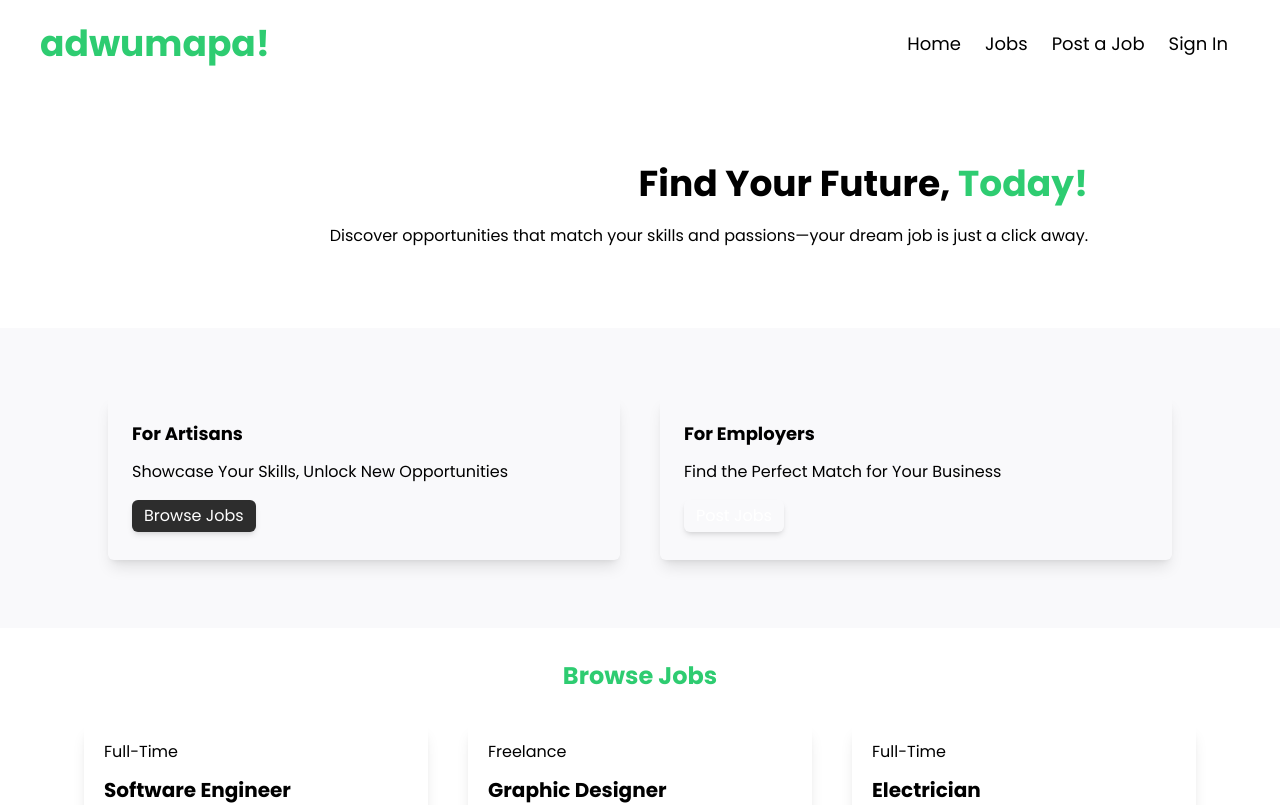
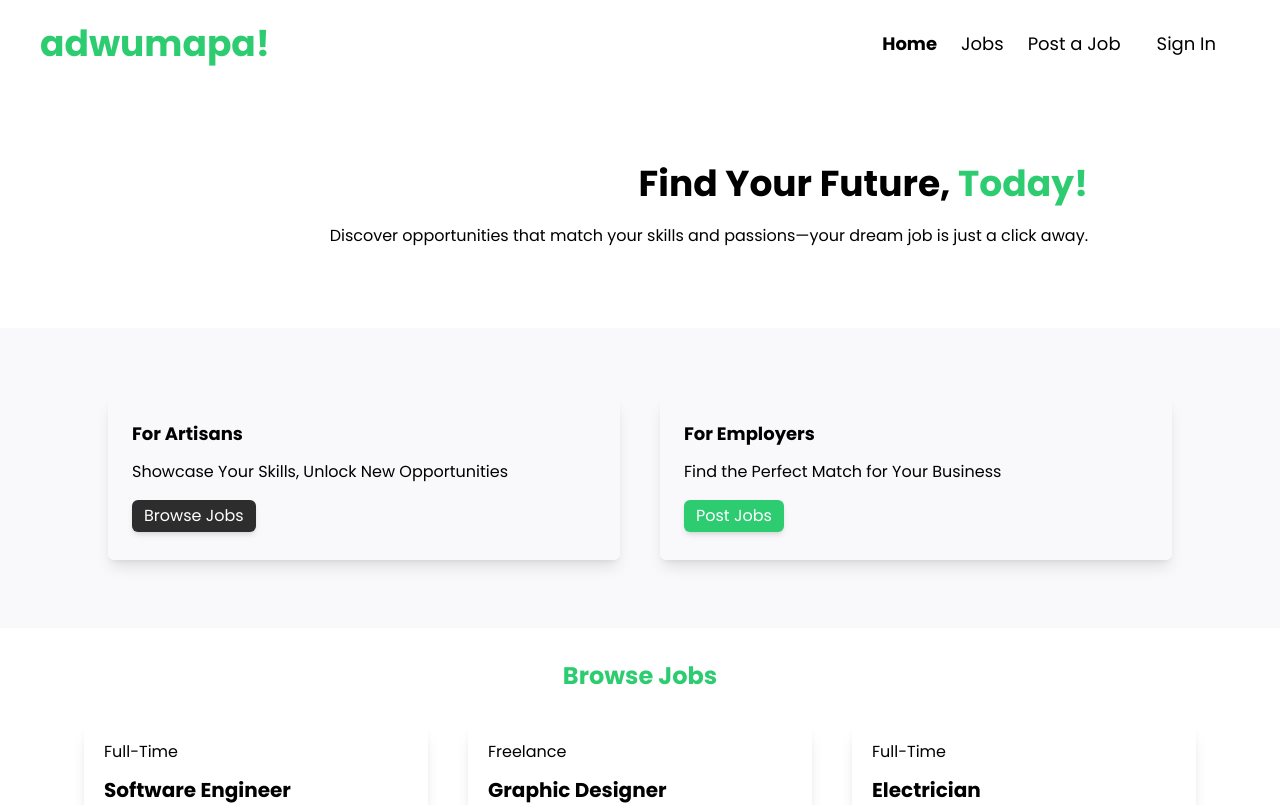
Before and after one commit to emmanuelcobbinah007/adwumapa, a React (Vite) app in the folder Rect Jobs Frontend/: page / in a window 1280 px wide. Shown: the top 805 px of the page. Built offline with nearby package versions, Linux system fonts and the light colour scheme.

Commit message:
forgot to commit yesterday

```diff
--- a/Rect Jobs Frontend/package.json
+++ b/Rect Jobs Frontend/package.json
@@ -7,7 +7,8 @@
     "dev": "vite",
     "build": "vite build",
     "lint": "eslint .",
-    "preview": "vite preview"
+    "preview": "vite preview",
+    "server": "json-server --watch src/jobs.json --port 5000"
   },
   "dependencies": {
     "react": "^18.3.1",
--- a/Rect Jobs Frontend/src/App.jsx
+++ b/Rect Jobs Frontend/src/App.jsx
@@ -5,6 +5,7 @@ import HomePage from './pages/HomePage';
 import AddJob from './pages/AddJob';
 import AllJobs from './pages/AllJobs';
 import Footer from './components/Footer'
+import NotFoundPage from './pages/NotFoundPage';
 
 function App() {
 
@@ -15,6 +16,7 @@ function App() {
         <Route path="/" element={<HomePage />} />
         <Route path="/add_job" element={<AddJob />} />
         <Route path="/all_jobs" element={<AllJobs />} />
+        <Route path="*" element={<NotFoundPage />} />
         </Routes>
       <Footer />
     </Router>
--- a/Rect Jobs Frontend/src/components/AllJobListings.jsx
+++ b/Rect Jobs Frontend/src/components/AllJobListings.jsx
@@ -1,5 +1,6 @@
 import React from 'react'
 import { useState } from 'react';
+import { FaMapPin } from 'react-icons/fa';
 import jobData from '../jobs.json'
 
 
@@ -20,7 +21,10 @@ return (
       <p className='font-semibold text-[#333] py-1 rounded'>{job.salary_range}</p>
       <hr />
       <div className='flex justify-between'>
-      <p className='text-gray-600 italic py-1 my-3'>{job.location}</p>
+      <div className='flex'>
+        <FaMapPin className='py-1 my-4 size-6'/>
+        <p className='text-gray-600 italic py-1 my-3'>{job.location}</p>
+      </div>
       <button className='bg-[#2d2d2d] text-white px-3 py-1 my-3 rounded shadow-md hover:bg-emerald-600 transition-all duration-300'>Read More</button>
       </div>
   </div>
--- a/Rect Jobs Frontend/src/components/Card.jsx
+++ b/Rect Jobs Frontend/src/components/Card.jsx
@@ -2,7 +2,7 @@ import React from 'react'
 import { useState, useEffect } from 'react'
 import { Link } from 'react-router-dom'
 
-const Card = ({title, tagline, buttonText, bgColour, btnColour}) => {
+const Card = ({title, tagline, buttonText, bgColour}) => {
 
   const [buttonTrigger, setButtonTrigger] = useState(false);
 
@@ -17,7 +17,7 @@ const Card = ({title, tagline, buttonText, bgColour, btnColour}) => {
             <h1 className='bg-inherit font-bold py-2 text-lg'>{title}</h1>
             <p className='bg-inherit text-md py-1'>{tagline}</p>
 
-            {buttonTrigger ? <Link to="/all_jobs"><button className={`py-1 px-3 my-3 mb-3 bg-[${btnColour}] text-md rounded-md text-white hover:scale-105 transition-all duration-300 shadow-md hover:font-semibold`}>{buttonText}</button></Link> : <button className={`py-1 px-3 my-3 mb-3 bg-[${btnColour}] text-md rounded-md text-white hover:scale-105 transition-all duration-300 shadow-md hover:font-semibold`}>{buttonText}</button>}
+            {buttonTrigger ? <Link to="/all_jobs"><button className={`py-1 px-3 my-3 mb-3 bg-[#2d2d2d] text-md rounded-md text-white hover:scale-105 transition-all duration-300 shadow-md hover:font-semibold`}>{buttonText}</button></Link> : <button className={`py-1 px-3 my-3 mb-3 bg-[#2ecc71] text-md rounded-md text-white hover:scale-105 transition-all duration-300 shadow-md hover:font-semibold`}>{buttonText}</button>}
 
         </div>
   )
--- a/Rect Jobs Frontend/src/components/Cards.jsx
+++ b/Rect Jobs Frontend/src/components/Cards.jsx
@@ -4,8 +4,8 @@ import Card from './Card'
 const Cards = () => {
   return (
     <div className='mt-[80px] flex justify-center mx-auto py-12 bg-[#f9f9fb]'>
-        <Card title='For Artisans' tagline='Showcase Your Skills, Unlock New Opportunities' buttonText='Browse Jobs' bgColour='#a4f0c2' btnColour='#2d2d2d'/>
-        <Card title='For Employers' tagline='Find the Perfect Match for Your Business' buttonText='Post Jobs' bgColour='#f4f4f9' btnColour='#2ecc71'/>
+        <Card title='For Artisans' tagline='Showcase Your Skills, Unlock New Opportunities' buttonText='Browse Jobs' bgColour='#a4f0c2'/>
+        <Card title='For Employers' tagline='Find the Perfect Match for Your Business' buttonText='Post Jobs' bgColour='#f4f4f9'/>
     </div>
   )
 }
--- a/Rect Jobs Frontend/src/components/Header.jsx
+++ b/Rect Jobs Frontend/src/components/Header.jsx
@@ -1,19 +1,32 @@
 import React from 'react';
-import { Link } from 'react-router-dom';
+import { NavLink } from 'react-router-dom';
 import '../App.css';
 
 const Header = () => {
+
+  const toggleNavClass = ({ isActive }) => isActive ? 'px-3 hover:font-bold transition-all duration-300 ease-in-out transform hover:cursor-pointer font-bold' : 'px-3 hover:font-bold transition-all duration-300 ease-in-out transform hover:cursor-pointer'
+
   return (
           <div className="mt-6 flex mx-auto max-w-[1200px] justify-between">
-        <Link to="/"><h1 className='font-bold text-4xl hover:cursor-pointer text-[#2ECC71]'>adwumapa!</h1></Link>
+        <NavLink to="/"><h1 className='font-bold text-4xl hover:cursor-pointer text-[#2ECC71]'>adwumapa!</h1></NavLink>
           <ul className='flex text-lg items-center'>
-          <Link to="/"><li className='px-3 hover:font-bold transition-all duration-300 ease-in-out transform hover:cursor-pointer'>Home</li></Link>
-            <Link to="/all_jobs"><li className='px-3 hover:font-bold transition-all duration-300 ease-in-out transform hover:cursor-pointer'>Jobs</li></Link>
-            <Link to="/add_job"><li className='px-3 hover:font-bold transition-all duration-300 ease-in-out transform hover:cursor-pointer'>Post a Job</li></Link>
-            <li className='px-3 hover:font-bold transition-all duration-300 ease-in-out transform hover:cursor-pointer'>Sign In</li>
+          <NavLink to="/" className={toggleNavClass}>
+            <li>Home</li>
+          </NavLink>
+            <NavLink to="/all_jobs" className={toggleNavClass}><li>Jobs</li></NavLink>
+            <NavLink to="/add_job" className={toggleNavClass}><li>Post a Job</li></NavLink>
+            <NavLink to="/sign_in" className={toggleNavClass}><li className='px-3 hover:font-bold transition-all duration-300 ease-in-out transform hover:cursor-pointer'>Sign In</li></NavLink>
           </ul>
         </div>
   )
 }
 
 export default Header
+
+
+
+
+
+
+//
+//
--- a/Rect Jobs Frontend/src/components/JobListings.jsx
+++ b/Rect Jobs Frontend/src/components/JobListings.jsx
@@ -1,4 +1,5 @@
 import React from 'react'
+import { FaMapPin } from 'react-icons/fa';
 import { useState } from 'react';
 
 const JobListings = ({ job }) => {
@@ -18,7 +19,10 @@ const JobListings = ({ job }) => {
         <p className='font-semibold text-[#333] py-1 rounded'>{job.salary_range}</p>
         <hr />
         <div className='flex justify-between'>
-        <p className='text-gray-600 italic py-1 my-3'>{job.location}</p>
+         <div className='flex'>
+         <FaMapPin className='py-1 my-4 size-6'/>
+         <p className='text-gray-600 italic py-1 my-3'>{job.location}</p>
+          </div>
         <button className='bg-[#2d2d2d] text-white px-3 py-1 my-3 rounded shadow-md hover:bg-emerald-600 transition-all duration-300'>Read More</button>
         </div>
     </div>
--- /dev/null
+++ b/Rect Jobs Frontend/src/pages/NotFoundPage.jsx
@@ -0,0 +1,16 @@
+import React from 'react'
+import { Link } from 'react-router-dom'
+import { FaExclamationTriangle } from 'react-icons/fa'
+
+const NotFoundPage = () => {
+  return (
+    <div className='text-center flex flex-col justify-center items-center h-[525px]'>
+        <FaExclamationTriangle className='text-yellow-400 text-6xl m-4'/>
+        <h1 className='text-6xl font-bold mb-4'>404 Not Found</h1>
+        <p className='text-xl mb-5'>This page does not exist</p>
+        <Link to='/' className='bg-[#2ECC71] text-white text-lg px-3 py-1 my-1 rounded shadow-md hover:bg-emerald-600 transition-all duration-300'>Go Back</Link>
+    </div>
+  )
+}
+
+export default NotFoundPage
--- a/package.json
+++ b/package.json
@@ -2,5 +2,8 @@
   "dependencies": {
     "react-icons": "^5.3.0",
     "react-router-dom": "^7.0.1"
+  },
+  "devDependencies": {
+    "json-server": "^1.0.0-beta.3"
   }
 }
```
Also changed, not shown: 1 other file (tests, documents, lock files or other folders).
